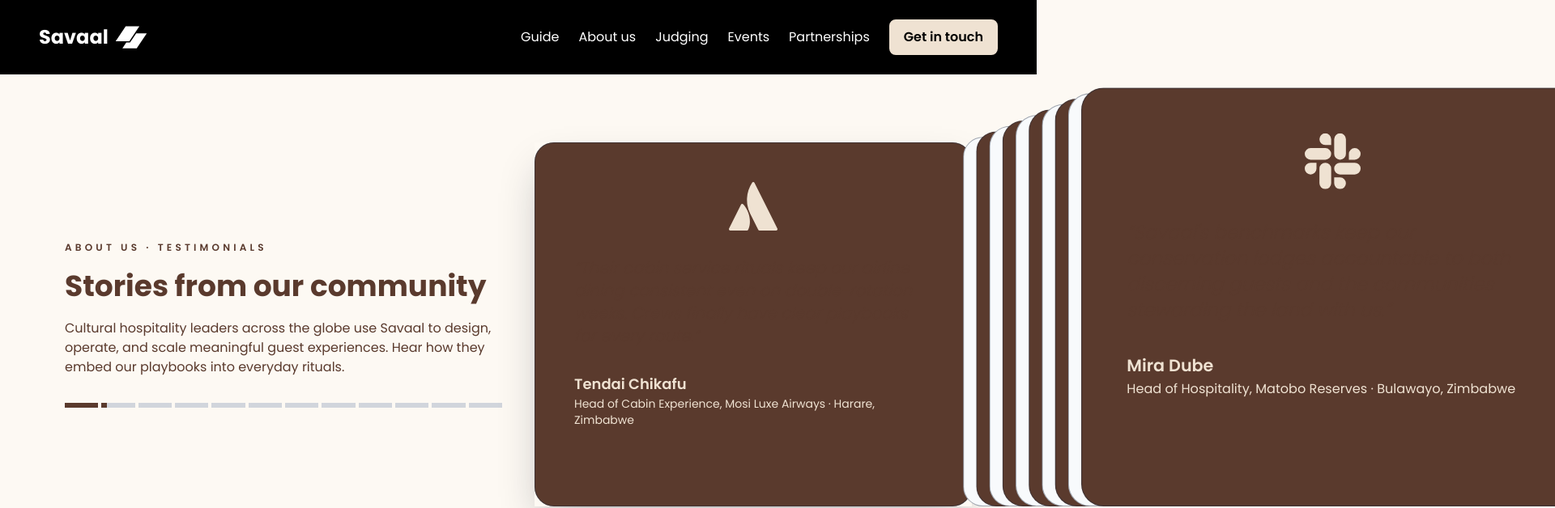
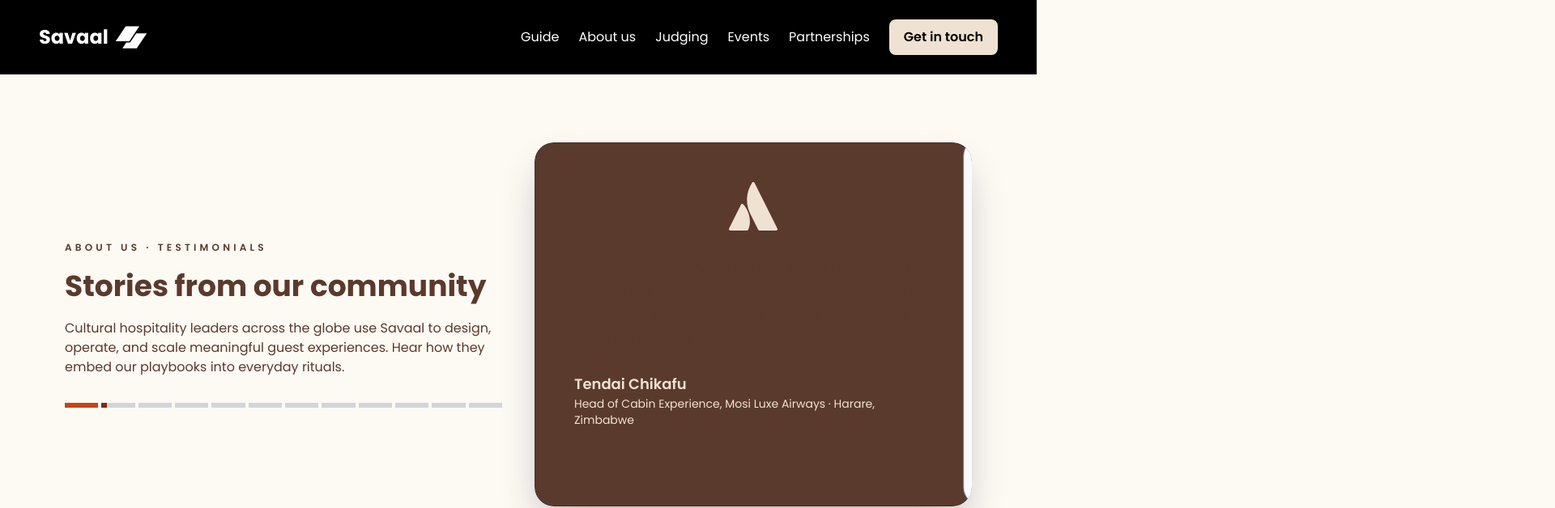
Before and after one commit to LayerSyncAi/savaal, a Next.js app: page /about-us/testimonials in a window 1280 px wide. Shown: the top 628 px of the page at 81% size, 1920 px wide, since content can reach past the window. Built offline with nearby package versions, Linux system fonts and the light colour scheme.

Commit message:
Updated styles

```diff
--- a/app/about-us/services/page.tsx
+++ b/app/about-us/services/page.tsx
@@ -10,7 +10,7 @@ export default function AboutUsServicesPage() {
 					<p className="text-sm font-semibold uppercase tracking-[0.3em]">
 						About us · Services
 					</p>
-					<h1 className="text-4xl font-bold">The Savaal Ecosystem</h1>
+					<h1 className=" text-4xl font-bold">The Savaal Ecosystem</h1>
 					<p className="text-lg text-white/80">
 						Explore the programs and touchpoints that make Savaal more than a
 						guide. Each service strengthens the hospitality community, creates
--- a/app/about-us/testimonials/page.tsx
+++ b/app/about-us/testimonials/page.tsx
@@ -41,7 +41,7 @@ export default function AboutUsTestimonialsPage() {
 	}, []);
 
 	return (
-		<div className="bg-(--background) text-slate-50">
+		<div className="bg-background) text-slate-50">
 			<StackedCardTestimonials testimonials={stackedTestimonials} />
 			<div className="mx-auto max-w-5xl px-6 pb-16">
 				<Link
@@ -111,7 +111,7 @@ const SelectBtns = ({
 					>
 						{selected === n ? (
 							<motion.span
-								className="absolute inset-y-0 left-0 bg-(--primary)"
+								className="absolute inset-y-0 left-0 bg-[#7F2B0A]"
 								initial={{
 									width: "0%",
 								}}
@@ -127,7 +127,7 @@ const SelectBtns = ({
 							/>
 						) : (
 							<span
-								className="absolute inset-y-0 left-0 bg-(--primary)"
+								className="absolute inset-y-0 left-0 bg-[#C44614]"
 								style={{
 									width: selected > n ? "100%" : "0%",
 								}}
@@ -150,7 +150,7 @@ const Cards = ({
 	setSelected: Dispatch<SetStateAction<number>>;
 }) => {
 	return (
-		<div className="relative h-[450px] w-full shadow-2xl shadow-slate-900/30">
+		<div className="relative h-[450px] w-full overflow-hidden rounded-3xl shadow-2xl shadow-slate-900/30">
 			{testimonials.map((testimonial, index) => {
 				return (
 					<Card
--- a/app/globals.css
+++ b/app/globals.css
@@ -14,6 +14,7 @@
   --secondary: #efe2d2;
   --secondary-rgb: 239 226 210;
   --secondary-light: #f8ecdf;
+  --tertiary: #C44614
   --border: #efe2d2;
   --border-light: #f2d7c2;
   --accent: #c08f6f;
@@ -58,3 +59,7 @@ p {
 .p-on-dark {
   color: var(--secondary);
 }
+
+.p-tertiary {
+  color: var(--tertiary);
+}
```
